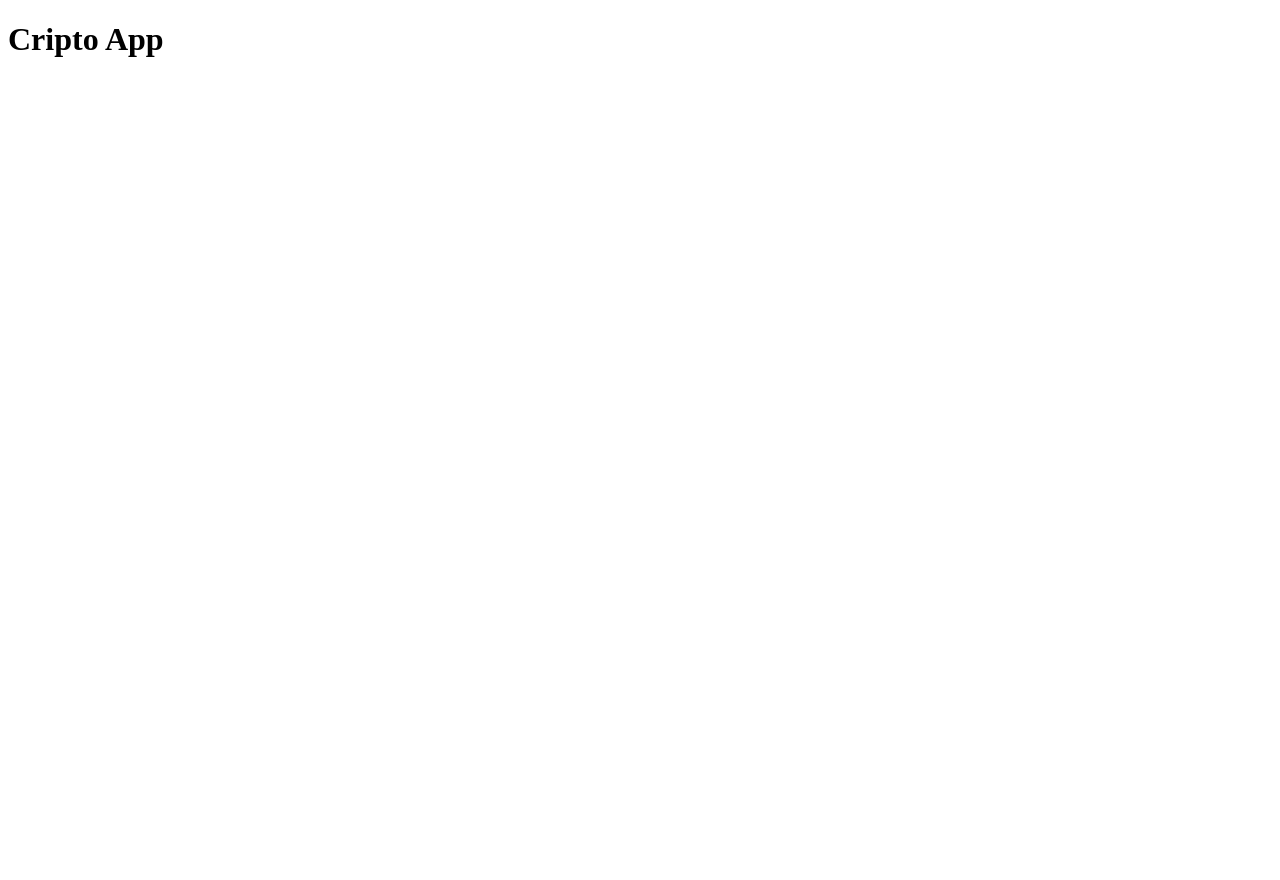
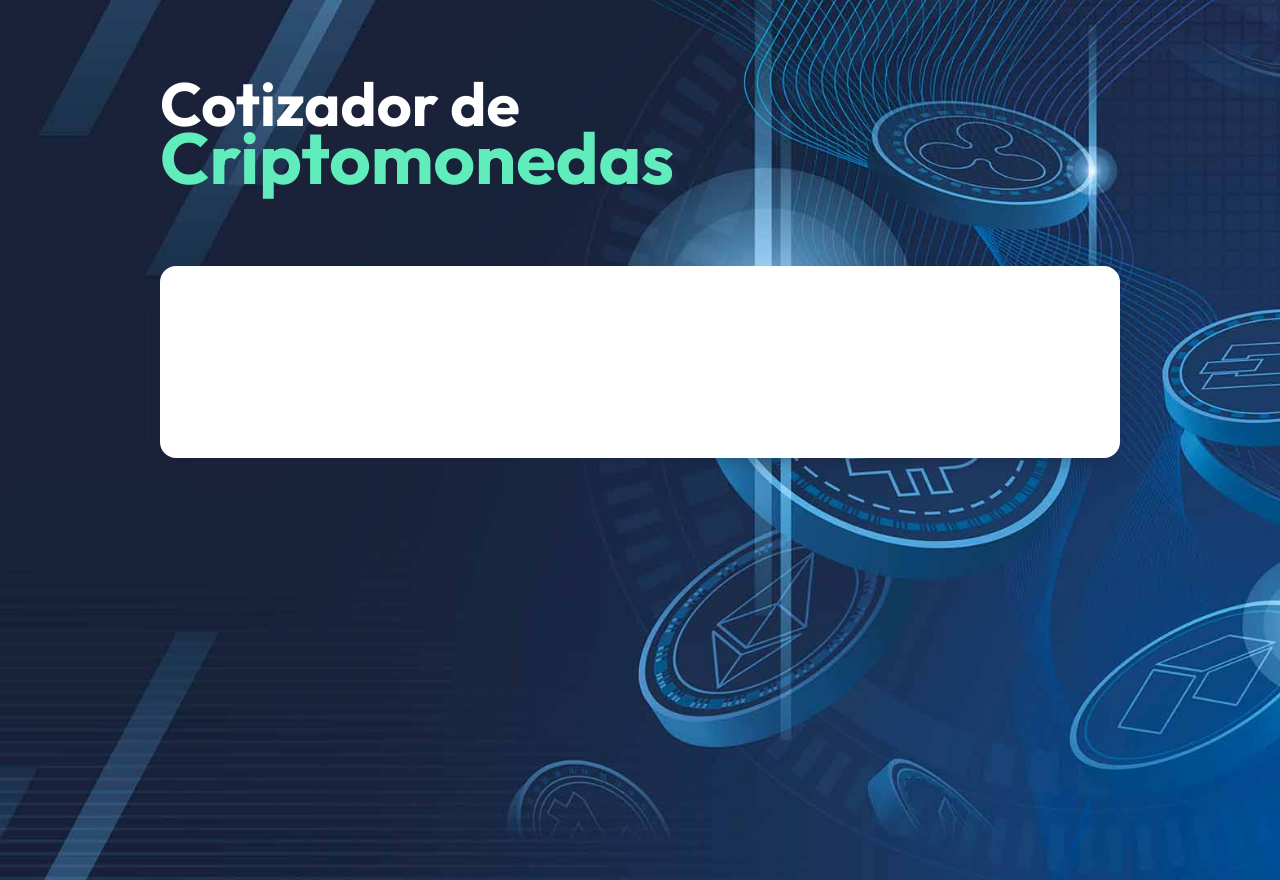
Before and after one commit to codebyjavi/cripto-ts, a React (Vite) app: page / in a window 1280 px wide. Before the commit the page ends 800 px from the top, so only its background shows below. Built offline with nearby package versions, Linux system fonts and the light colour scheme.

Commit message:
add containers, css

```diff
--- a/index.html
+++ b/index.html
@@ -3,6 +3,10 @@
   <head>
     <meta charset="UTF-8" />
     <meta name="viewport" content="width=device-width, initial-scale=1.0" />
+    <!-- FONTS -->
+    <link rel="preconnect" href="https://fonts.googleapis.com">
+    <link rel="preconnect" href="https://fonts.gstatic.com" crossorigin>
+    <link href="https://fonts.googleapis.com/css2?family=Outfit:wght@100..900&display=swap" rel="stylesheet">
     <title>Cripto App - React - TS - Zod - Zustand</title>
   </head>
   <body>
--- a/src/App.tsx
+++ b/src/App.tsx
@@ -4,7 +4,15 @@ function App() {
 
   return (
     <>
-      <h1>Cripto App</h1>
+      <div className="container">
+        <h1 className="app-title">
+          Cotizador de <span>Criptomonedas</span>
+        </h1>
+
+        <div className="content">
+
+        </div>
+      </div>
     </>
   )
 }
--- a/src/index.css
+++ b/src/index.css
@@ -0,0 +1,44 @@
+:root {
+  --white: #FFF;
+  --primary: #61ECBC;
+  --black: #182339;
+}
+* {
+  margin: 0;
+  padding: 0;
+}
+.html {
+  font-size: 62.5%;
+
+}
+body {
+  background-image: url('/public/bg.jpg');
+  background-position: center;
+  background-repeat: no-repeat;
+  background-size: cover;
+  min-height: 100vh;
+  font-family: "Outfit", sans-serif;
+}
+.container {
+  max-width: 60rem;
+  width: 95%;
+  margin: 0 auto;
+}
+.app-title {
+  font-size: 3.8rem;
+  margin-top: 5rem;
+  color: var(--white);
+  line-height: .8;
+}
+.app-title span {
+  display: block;
+  font-size: 4.5rem;
+  color: var(--primary);
+}
+.content {
+  margin-top: 5rem;
+  padding: 6rem 2rem;
+  background-color: var(--white);
+  border-radius: 1rem;
+  box-shadow: rgba(50, 50, 93, 0.25) 0px 13px 27px -5px, rgba(0, 0, 0, 0.3) 0px 8px 16px -8px;
+}
```
